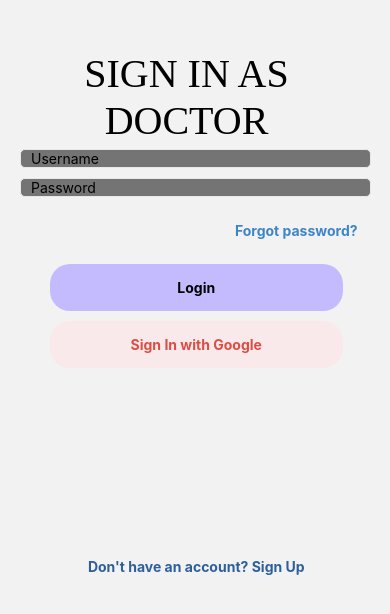
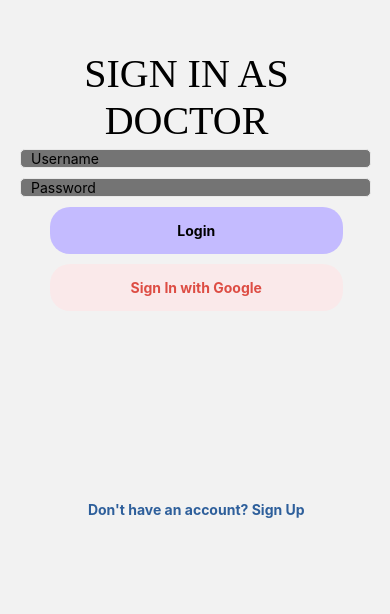
Before and after one commit to ancuta-ciceu/PatientMedicalRecord, a React Native app: screen /SignInAsDoctorScreen in a window 390 px wide. Shown: the top 614 px of the page. Built offline with nearby package versions, Linux system fonts and the light colour scheme; what @react-native-google-signin/google-signin would draw is missing.

Commit message:
Signin and Signup flow updated

```diff
--- a/src/screens/SignInAsDoctorScreen/SignInAsDoctorScreen.js
+++ b/src/screens/SignInAsDoctorScreen/SignInAsDoctorScreen.js
@@ -36,10 +36,6 @@ const SignInAsDoctorScreen = () => {
         Alert.alert('Invalid username or password');
       }
 
-    }
-
-    const onForgotPasswordPressed = () => {
-        console.warn("Forgot password");
     }
 
     const onSignInWithGoogle = async() => {
@@ -81,12 +77,6 @@ const SignInAsDoctorScreen = () => {
               value={doctorPassword}
               setValue={setPassword}
               secureTextEntry={true}
-            />
-
-            <CustomButton
-              text="Forgot password?"
-              onPress={onForgotPasswordPressed}
-              type='TERTIARY'
             />
 
             <CustomButton
--- a/src/screens/SignInAsMedicalAssistantScreen/SignInAsMedicalAssistentScreen.js
+++ b/src/screens/SignInAsMedicalAssistantScreen/SignInAsMedicalAssistentScreen.js
@@ -34,10 +34,6 @@ const SignInAsMedicalAssistantScreen = () => {
           console.error(error);
           Alert.alert('Invalid username or password');
         }
-    }
-
-    const onForgotPasswordPressed =  () => {
-        console.warn("Forgot password");
     }
 
     const onSignInWithGoogle = async () => {
@@ -80,11 +76,6 @@ const SignInAsMedicalAssistantScreen = () => {
               secureTextEntry={true}
             />
 
-            <CustomButton
-              text="Forgot password?"
-              onPress={onForgotPasswordPressed}
-              type='TERTIARY'
-            />
             <CustomButton text="Login" onPress={onSignInPressed}/>
             <CustomButton
               text="Sign In with Google"
--- a/src/screens/SignUpScreen/SignUpDoctorScreen.tsx
+++ b/src/screens/SignUpScreen/SignUpDoctorScreen.tsx
@@ -2,6 +2,7 @@ import React, { useState} from 'react';
 import {Text, StyleSheet, View} from 'react-native';
 import CustomButton from '../../components/CustomButton';
 import CustomInput from '../../components/CustomInput'
+import {useNavigation} from '@react-navigation/native';
 
 
     interface FormErrors {
@@ -17,6 +18,7 @@ import CustomInput from '../../components/CustomInput'
       const [doctor_password, setDoctorPassword] = useState('');
       const [doctorSpecialization, setDoctorSpecialization] = useState('');
       const [formErrors, setFormErrors] = useState<FormErrors>({});
+      const navigation = useNavigation();
 
       const handleSubmit = async() => {
         const errors: FormErrors = {};
@@ -53,6 +55,7 @@ import CustomInput from '../../components/CustomInput'
             }),
           };
           const response = await fetch('http://localhost:5000/createdoctor', requestOptions);
+          navigation.navigate('SignInAsDoctorScreen');
           console.log("Signup successful!");
           const data = await response.json();
         } else {
--- a/src/screens/SignUpScreen/SignUpMedicalAssistantScreen.tsx
+++ b/src/screens/SignUpScreen/SignUpMedicalAssistantScreen.tsx
@@ -2,6 +2,7 @@ import React, { useState} from 'react';
 import {Text, StyleSheet, View} from 'react-native';
 import CustomButton from '../../components/CustomButton';
 import CustomInput from '../../components/CustomInput'
+import {useNavigation} from '@react-navigation/native';
 
 
     interface FormErrors {
@@ -15,6 +16,7 @@ import CustomInput from '../../components/CustomInput'
       const [MedicalAssistantEmail, setMedicalAssistantEmail] = useState('');
       const [MedicalAssistantPassword, setMedicalAssistantPassword] = useState('');
       const [formErrors, setFormErrors] = useState<FormErrors>({});
+      const navigation = useNavigation();
 
       const handleSubmit = async() => {
         const errors: FormErrors = {};
@@ -47,6 +49,7 @@ import CustomInput from '../../components/CustomInput'
             }),
           };
           const response = await fetch('http://localhost:5000/createmedicalassistant', requestOptions);
+          navigation.navigate('SignInAsMedicalAssistantScreen');
           console.log("Signup successful!");
           const data = await response.json();
         } else {
```
